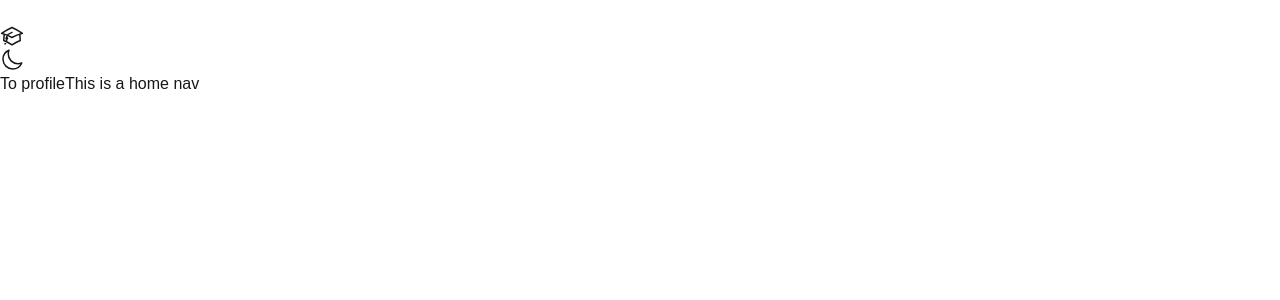
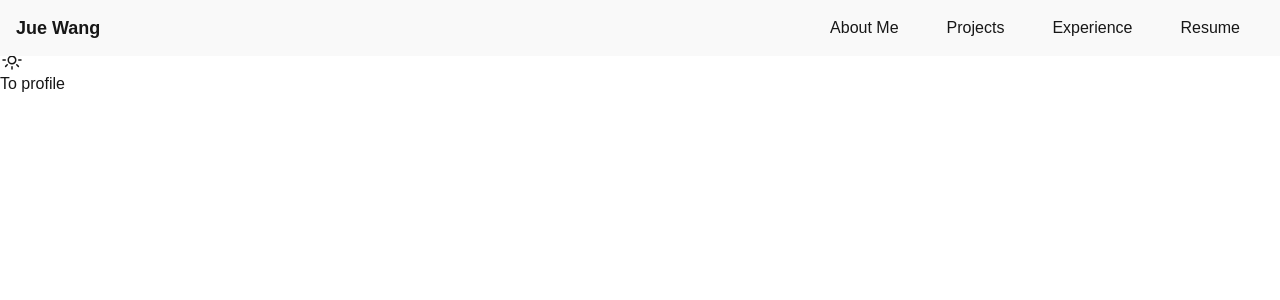
Before and after one commit to joewang0430/my-web, a Next.js app: page / in a window 1280 px wide. Shown: the top 300 px of the page. Built offline with nearby package versions, Linux system fonts and the light colour scheme.

Commit message:
improved navBar by spliting sections, adding dynamic lists, and animations

```diff
--- a/src/app/globals.css
+++ b/src/app/globals.css
@@ -6,6 +6,8 @@
   --background: #ffffff;
   --foreground: #171717;
   --wz-dark-blue: #f30909;
+  --wz-nav-gray: #f9f9f9;
+  --wz-text-black: #171717;
 }
 
 @media (prefers-color-scheme: dark) {
@@ -13,6 +15,8 @@
     --background: #0a0a0a;
     --foreground: #ededed;
     --wz-dark-blue: #f30909;
+    --wz-nav-gray: #f9f9f9;
+    --wz-text-black: #171717;
   }
 }
 
--- a/src/app/page.tsx
+++ b/src/app/page.tsx
@@ -5,6 +5,7 @@ import NavBar from "@/components/navBar/NavBar";
 export default function Home() {
   return (
     <div>
+      <NavBar/>
       <h1 className="text-background dark:text-wz-dark-blue">Hi, my name is Wang Jue, this page is currently under development!</h1>
       <svg xmlns="http://www.w3.org/2000/svg" fill="none" viewBox="0 0 24 24" strokeWidth={1.5} stroke="currentColor" className="size-6 text-test">
         <path strokeLinecap="round" strokeLinejoin="round" d="M4.26 10.147a60.438 60.438 0 0 0-.491 6.347A48.62 48.62 0 0 1 12 20.904a48.62 48.62 0 0 1 8.232-4.41 60.46 60.46 0 0 0-.491-6.347m-15.482 0a50.636 50.636 0 0 0-2.658-.813A59.906 59.906 0 0 1 12 3.493a59.903 59.903 0 0 1 10.399 5.84c-.896.248-1.783.52-2.658.814m-15.482 0A50.717 50.717 0 0 1 12 13.489a50.702 50.702 0 0 1 7.74-3.342M6.75 15a.75.75 0 1 0 0-1.5.75.75 0 0 0 0 1.5Zm0 0v-3.675A55.378 55.378 0 0 1 12 8.443m-7.007 11.55A5.981 5.981 0 0 0 6.75 15.75v-1.5" />
@@ -12,7 +13,6 @@ export default function Home() {
 
     <ThemeSwitch />
     <Link href="/profile">To profile</Link>
-    <NavBar page="home" />
     </div>
   );
 }
--- a/src/app/profile/page.tsx
+++ b/src/app/profile/page.tsx
@@ -6,8 +6,8 @@ export default function ProfilePage() {
 
     return (
         <div>
+            <NavBar/>
             <h1>Profile Page</h1>
-            <NavBar page="profile" />
             <Link href="/">Back</Link>
         </div>
     );
--- a/src/components/navBar/NavBar.tsx
+++ b/src/components/navBar/NavBar.tsx
@@ -1,14 +1,39 @@
 "use client";
 
-interface NavBarProps {
-    page: string;
-};
+import { usePathname } from "next/navigation";
+import { useState, useEffect } from "react";
+import RightMenu from "./components/RightMenu";
+import LeftNav from "./components/LeftNav";
 
-// "home" | "subpage" | "proflie" | "personal";
+const NavBar = () => {
+    const pathname = usePathname();
+    const [pageName, setpageName] = useState<"home" | "subpage" | "profile" | "personal">("home");
 
-const NavBar = ({page}: NavBarProps) => {
-    if(page === "home") return (<>This is a home nav</>);
-    if(page === "profile") return (<>This is a profile nav</>);
+    useEffect(() => {
+        switch (pathname) {
+            case "/":
+                setpageName("home");
+                break;
+            case "/profile":
+                setpageName("profile");
+                break;
+            case "/personal":
+                setpageName("personal");
+                break;
+            default:
+                setpageName("subpage");
+                break;
+        }
+    }, [pathname]);
+
+    return (
+        <header className="fixed top-0 w-full bg-wz-nav-gray text-wz-text-black z-50">
+            <nav className="container mx-auto flex justify-between items-center px-4">
+                <LeftNav page={pageName} />
+                <RightMenu page={pageName} />
+            </nav>
+        </header>
+    );
 };
 
 export default NavBar;
--- /dev/null
+++ b/src/components/navBar/components/LeftNav.tsx
@@ -0,0 +1,15 @@
+
+
+interface LeftNavProps {
+    page: string;
+};
+
+const LeftNav = ({page}: LeftNavProps) => {
+    return (
+        <div className="text-lg font-bold">
+            Jue Wang
+        </div>
+    );
+};
+
+export default LeftNav;
--- /dev/null
+++ b/src/components/navBar/components/RightMenu.tsx
@@ -0,0 +1,51 @@
+import Link from "next/link";
+import { NAV_LINKS_HOME } from "./constants";
+
+interface RightMenuProps {
+    page: string;
+};
+
+const RightMenu = ({page}: RightMenuProps) => {
+    return (
+        // <ul className="flex space-x-10 mr-4">
+        //     <li>
+        //         <a href="/" className="hover:text-gray-400">
+        //             Home
+        //         </a>
+        //     </li>
+        //     <li>
+        //         <a href="/about" className="hover:text-gray-400">
+        //             About
+        //         </a>
+        //     </li>
+        //     <li>
+        //         <a href="/contact" className="hover:text-gray-400">
+        //             Contact
+        //         </a>
+        //     </li>
+        // </ul>
+        <div className="flex items-center">
+            {/* <div className="flex flex-row space-x-10">
+                <a href="/" className="hover:text-gray-400">Home</a>
+                <a href="/about" className="hover:text-gray-400">About</a>
+                <a href="/contact" className="hover:text-gray-400">Contact</a>
+            </div>
+            <div className="flex flex-row space-x-10">
+                <a href="/profile" className="hover:text-gray-400">Profile</a>
+                <a href="/personal" className="hover:text-gray-400">Personal</a>
+            </div> */}
+            {NAV_LINKS_HOME.map((link) => (
+                <Link href={link.href} key={link.href} className="py-4 px-6 relative group">
+                    <p className="relative z-10 group-hover:text-white transition-colors duration-300">
+                        {link.name}
+                    </p>
+                    <div className="absolute inset-0 bg-gray-900 dark:bg-blue-800 scale-y-0 origin-top group-hover:scale-y-100 transition-transform duration-300 ease-in-out z-0"></div>
+                </Link>
+
+            ))}
+
+        </div>
+    );
+};
+
+export default RightMenu;
--- /dev/null
+++ b/src/components/navBar/components/RightNav.tsx
@@ -0,0 +1,11 @@
+interface RightNavProps {
+    page: string;
+};
+
+const RightNav = ({page}: RightNavProps) => {
+    return (
+        <div className="flex flex-row justify-between w-1/3">
+
+        </div>
+    );
+};
--- /dev/null
+++ b/src/components/navBar/components/constants.ts
@@ -0,0 +1,18 @@
+export const NAV_LINKS_HOME = [
+    {
+        name: "About Me",
+        href: "/about",
+    },
+    {
+        name: "Projects",
+        href: "/projects",
+    },
+    {
+        name: "Experience",
+        href: "/experience",
+    },
+    {
+        name: "Resume",
+        href: "/resume.pdf",
+    },
+];
--- a/src/components/navBar/ui/ThemeSwitch.tsx
+++ b/src/components/navBar/ui/ThemeSwitch.tsx
@@ -14,14 +14,14 @@ const ThemeSwitch = () => {
     if (resolvedTheme === "dark") {
         return (
             <svg xmlns="http://www.w3.org/2000/svg" fill="none" viewBox="0 0 24 24" strokeWidth={1.5} stroke="currentColor" className="size-6" onClick={() => setTheme("light")}>
-                <path strokeLinecap="round" strokeLinejoin="round" d="M12 3v2.25m6.364.386-1.591 1.591M21 12h-2.25m-.386 6.364-1.591-1.591M12 18.75V21m-4.773-4.227-1.591 1.591M5.25 12H3m4.227-4.773L5.636 5.636M15.75 12a3.75 3.75 0 1 1-7.5 0 3.75 3.75 0 0 1 7.5 0Z" />
+                <path strokeLinecap="round" strokeLinejoin="round" d="M21.752 15.002A9.72 9.72 0 0 1 18 15.75c-5.385 0-9.75-4.365-9.75-9.75 0-1.33.266-2.597.748-3.752A9.753 9.753 0 0 0 3 11.25C3 16.635 7.365 21 12.75 21a9.753 9.753 0 0 0 9.002-5.998Z" />
             </svg>
         );
     }
     if (resolvedTheme === "light") {
         return (
             <svg xmlns="http://www.w3.org/2000/svg" fill="none" viewBox="0 0 24 24" strokeWidth={1.5} stroke="currentColor" className="size-6" onClick={() => setTheme("dark")}>
-                <path strokeLinecap="round" strokeLinejoin="round" d="M21.752 15.002A9.72 9.72 0 0 1 18 15.75c-5.385 0-9.75-4.365-9.75-9.75 0-1.33.266-2.597.748-3.752A9.753 9.753 0 0 0 3 11.25C3 16.635 7.365 21 12.75 21a9.753 9.753 0 0 0 9.002-5.998Z" />
+                <path strokeLinecap="round" strokeLinejoin="round" d="M12 3v2.25m6.364.386-1.591 1.591M21 12h-2.25m-.386 6.364-1.591-1.591M12 18.75V21m-4.773-4.227-1.591 1.591M5.25 12H3m4.227-4.773L5.636 5.636M15.75 12a3.75 3.75 0 1 1-7.5 0 3.75 3.75 0 0 1 7.5 0Z" />
             </svg>
         );
     }
--- a/tailwind.config.ts
+++ b/tailwind.config.ts
@@ -13,6 +13,8 @@ export default {
         background: "var(--background)",
         foreground: "var(--foreground)",
         "wz-dark-blue": "var(--wz-dark-blue)",
+        "wz-nav-gray": "var(--wz-nav-gray)",
+        "wz-text-black": "var(--wz-text-black)",
       },
     },
   },
```
